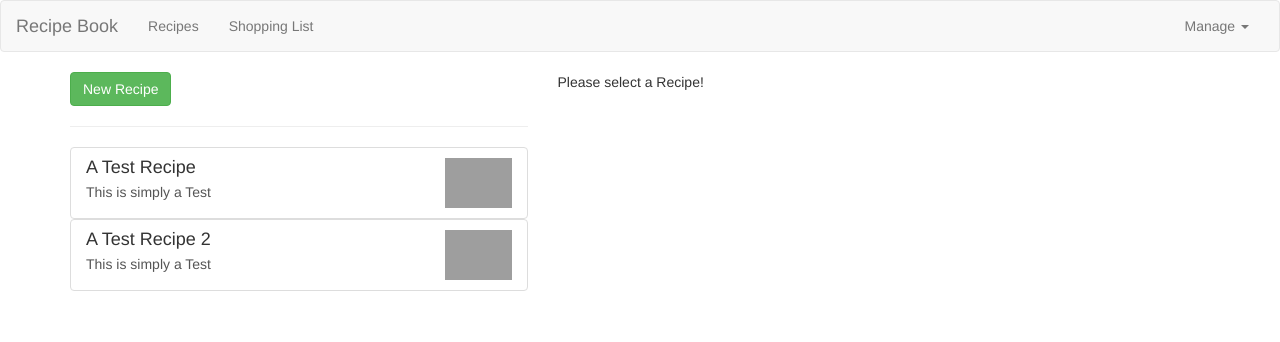
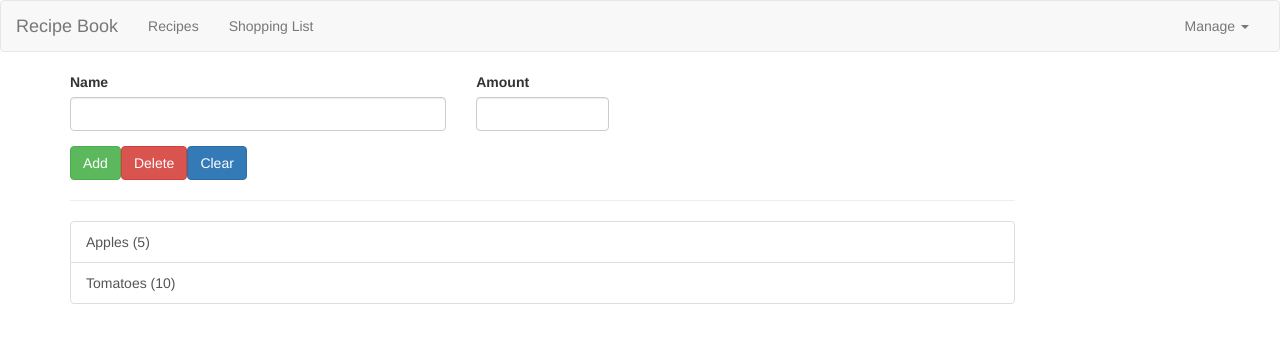
Before and after one commit to ispodeon/angular-ivy-recipes, an Angular app: page /shopping-list in a window 1280 px wide. Shown: the top 342 px of the page. Built offline with nearby package versions, Linux system fonts and the light colour scheme; grey boxes are pictures that could not be loaded.

Commit message:
create app routing module

```diff
--- /dev/null
+++ b/src/app/app-routing.module.ts
@@ -0,0 +1,18 @@
+import { NgModule } from '@angular/core';
+import { RouterModule, Routes} from '@angular/router';
+import { RecipesComponent } from './recipes/recipes.component';
+import { ShoppingListComponent } from './shopping-list/shopping-list.component';
+
+const appRoutes: Routes = [
+    { path: '', redirectTo: '/recipes', pathMatch: 'full'},
+    { path: 'recipes', component: RecipesComponent},
+    { path: 'shopping-list', component: ShoppingListComponent}
+];
+
+@NgModule({
+    imports: [RouterModule.forRoot(appRoutes)],
+    exports: [RouterModule]
+})
+export class AppRoutingModule {
+
+}
--- a/src/app/app.component.html
+++ b/src/app/app.component.html
@@ -2,8 +2,9 @@
 <div class="container">
     <div class="row">
         <div class="col-md-12">
-            <app-recipes *ngIf="loadedFeature === 'recipe'"></app-recipes>
-            <app-shopping-list *ngIf="loadedFeature !== 'recipe'"></app-shopping-list>
+            <router-outlet></router-outlet>
+            <!-- <app-recipes *ngIf="loadedFeature === 'recipe'"></app-recipes> -->
+            <!-- <app-shopping-list *ngIf="loadedFeature !== 'recipe'"></app-shopping-list> -->
         </div>
     </div>
 </div>
--- a/src/app/app.module.ts
+++ b/src/app/app.module.ts
@@ -13,11 +13,13 @@ import { ShoppingListComponent } from './shopping-list/shopping-list.component';
 import { ShoppingEditComponent } from './shopping-list/shopping-edit/shopping-edit.component';
 import { DropDownDirective } from './shared/dropdown.directive';
 import { ShoppingListService } from './shopping-list/shopping-list.service';
+import { AppRoutingModule } from './app-routing.module';
 
 @NgModule({
   imports: [
     BrowserModule,
-    FormsModule
+    FormsModule,
+    AppRoutingModule
   ],
   declarations: [
     AppComponent,
--- a/src/app/header/header.component.html
+++ b/src/app/header/header.component.html
@@ -11,8 +11,8 @@
         <div class="navbar-collapse" [class.collapse]="collapsed" (window:resize)="collapsed = true">
             <ul class="nav navbar-nav">
                 <!-- <li><a href="#" (click)="onNavClick('recipes');logToConsole($event);">Recipes</a></li> -->
-                <li><a href="#" (click)="onSelect('recipe');">Recipes</a></li>
-                <li><a href="#" (click)="onSelect('shopping-list')">Shopping List</a></li>
+                <li><a href="#" [routerLink]="['/recipes']" (click)="onSelect('recipe');">Recipes</a></li>
+                <li><a href="#" [routerLink]="['/shopping-list']" (click)="onSelect('shopping-list')">Shopping List</a></li>
             </ul>
             <ul class="nav navbar-nav navbar-right">
                 <li class="dropdown" appDropdown>
--- a/src/app/recipes/recipe-list/recipe-item/recipe-item.component.html
+++ b/src/app/recipes/recipe-list/recipe-item/recipe-item.component.html
@@ -1,4 +1,4 @@
-<a href="#" class=" list-group-item clearfix" (click)="onSelected()">
+<a class=" list-group-item clearfix" (click)="onSelected()">
     <div class="pull-left">
         <h4 class="list-group-item-heading">{{ recipe.name }}</h4>
         <p class="list-group-item-text">{{ recipe.description }}</p>
--- a/src/index.html
+++ b/src/index.html
@@ -1 +1,15 @@
-<my-app>Loading...</my-app>
+<!doctype html>
+<html>
+
+<head>
+    <meta charset="utf-8">
+    <base href="/">
+    <meta name="viewport" content="width=device-width, initial-scale=1">
+    <link rel="icon" type="image/x-icon" href="favicon.ico">
+</head>
+
+<body>
+    <my-app>Loading...</my-app>
+</body>
+
+</html>
```
